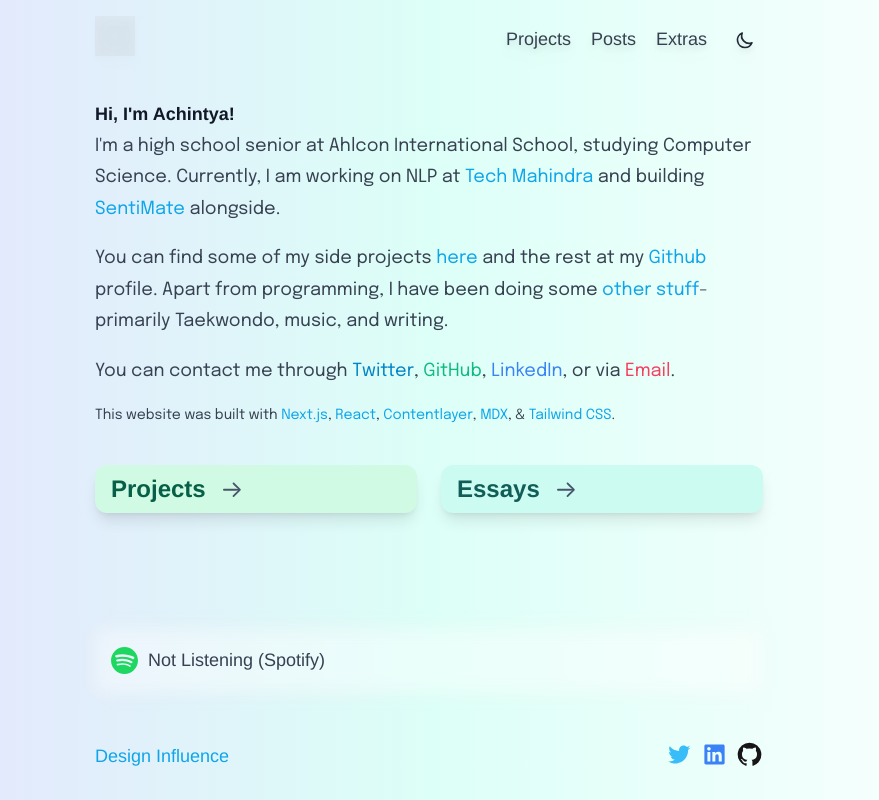
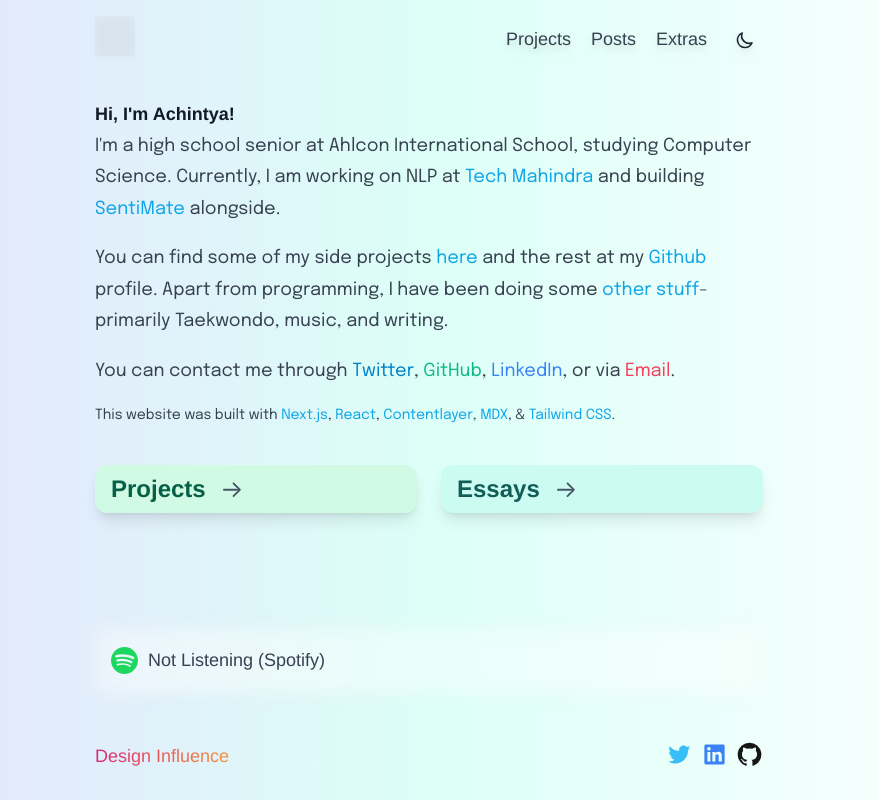
Before and after one commit to achntj/garden, a Next.js app: page / in a window 1280 px wide. Shown: the whole page, without its empty margins (211-1090 px from the left). Built offline with nearby package versions, Linux system fonts and the light colour scheme; no server answers.

Commit message:
add more colors

```diff
--- a/components/Footer.tsx
+++ b/components/Footer.tsx
@@ -8,7 +8,11 @@ function Footer() {
       <NowPlaying />
       <div className="text-gray-600 py-2 text-base">
         <div className="flex justify-between mb-5">
-          <Link href="/design.txt">Design Influence</Link>
+          <Link href="/design.txt">
+            <a className="bg-gradient-to-r dark:from-cyan-600 dark:to-teal-300 from-pink-600 to-orange-400 bg-clip-text !text-transparent">
+              Design Influence
+            </a>
+          </Link>
           <br />
           <div className="flex space-x-2">
             <a
--- a/components/Nav.tsx
+++ b/components/Nav.tsx
@@ -54,7 +54,8 @@ function Nav() {
             sm:mt-0
             dark:text-zinc-400
             not-prose
-            items-center"
+            items-center
+            dark:!text-cyan-500"
         >
           <Link href="/projects">Projects</Link>{" "}
           <Link href="/posts">Posts</Link> <Link href="/extras">Extras</Link>{" "}
--- a/pages/posts.tsx
+++ b/pages/posts.tsx
@@ -44,9 +44,9 @@ export default function Posts({ posts }) {
                 animate={{ opacity: 1, translateX: 0 }}
                 transition={{ duration: 0.5 + (index + 1) / 10 }}
               >
-                <b className="text-violet-500 dark:text-gray-200 text-base">
+                <h3 className="text-violet-500 dark:text-gray-200 m-0">
                   {title}
-                </b>
+                </h3>
                 <p className="m-0">{description}</p>
               </motion.div>
             </Link>
```
